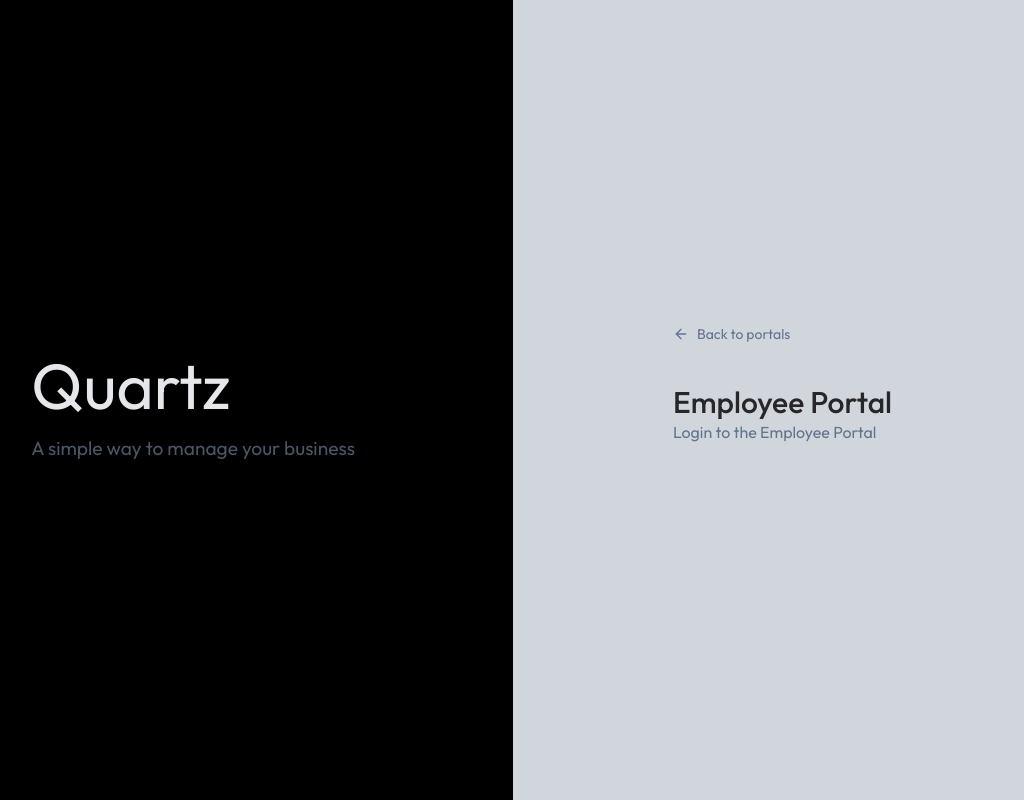
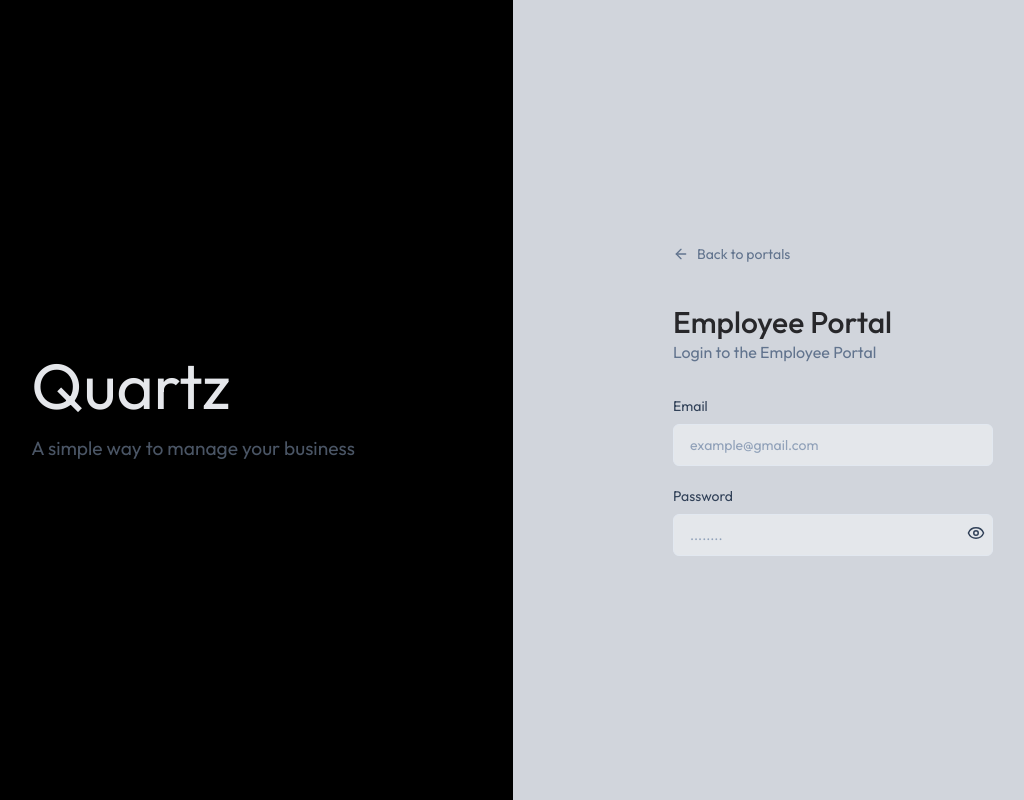
Before and after one commit to adnan-sami-dev/mern_ems, a React (Vite) app in the folder front_end/: page /login/employee in a window 1280 px wide. Shown: the whole page, without its empty margins (127-1151 px from the left). Built offline with nearby package versions, Linux system fonts and the light colour scheme.

Commit message:
updated login form UI

```diff
--- a/front_end/src/components/LoginForms.jsx
+++ b/front_end/src/components/LoginForms.jsx
@@ -1,22 +1,26 @@
 import React from 'react'
 import LoginBanner from './LoginBanner'
-import { ArrowLeftIcon } from 'lucide-react'
+import { ArrowLeftIcon, Eye, EyeOff } from 'lucide-react'
 import { Link } from 'react-router-dom'
 import { useState } from 'react'
 
 const LoginForms = ({role, heading, subheading}) => {
   const [email, setEmail] = useState("")
   const [password, setPassword] = useState("")
-  const [showPassword, setShowPassword] = useState("")
+  const [showPassword, setShowPassword] = useState(false)
   const [error, setError] = useState("")
-  const [loading, setLoading] = useState("")
+  const [loading, setLoading] = useState(false)
+
+  const handleLogin = async(e) => {
+    e.preventDefault()
+  }
 
   return (
     <div className="min-h-screen flex flex-col md:flex-row bg-gray-300" >
       <LoginBanner />
 
       <div className="flex-1 mx-auto flex justify-center items-center flex-col">
-        <div className="w-full md:w-1/2 animate-fade-in">
+        {!error && (<div className="w-full md:w-1/2 animate-fade-in">
           <Link to="/login"
             className="inline-flex items-center gap-2 text-slate-500 text-sm mb-10
             hover:text-slate-700 transition-colors " >
@@ -28,7 +32,42 @@ const LoginForms = ({role, heading, subheading}) => {
             <h1 className="text-2xl sm:text-3xl font-medium text-zinc-800">{heading}</h1>
             <span className="text-slate-500 text-sm sm:text-base mt-2">{subheading}</span>
           </div>
+
+          <form onSubmit={handleLogin} className = "space-y-5">
+            {/* input fields */}
+            <div>
+              <label className = "block mb-2 text-slate-700 text-sm">Email</label>
+              <input type="email" onChange={(e) => setEmail(e.target.value)} value={email}
+                required placeholder="example@gmail.com"/>
+            </div>
+            <div>
+              <label className = "block mb-2 text-slate-700 text-sm">Password</label>
+              <div className = "relative">
+                <input type={showPassword ? "text" : "password"} onChange={(e) => setPassword(e.target.value)} value={password}
+                required placeholder="........" className = "pr-11" />
+                <button type="button" onClick={() => setShowPassword(!showPassword)}
+                  className = "absolute right-0 top-0 translate-y-2.5 -translate-x-2 text-slate-700">
+                  {showPassword? <EyeOff size={18} /> : <Eye size={18} />}
+                </button>
+              </div>
+            </div>
+          </form>
         </div>
+        )}
+
+        {error && (
+          <div className = "flex-1 mx-auto flex justify-center items-center flex-col" >
+            <Link to="/login"
+              className="inline-flex items-center gap-2 text-slate-500 text-sm mb-10
+              hover:text-slate-700 transition-colors " >
+              <ArrowLeftIcon size={16} />
+              Back to portals
+            </Link>
+            <div className = "text-pink-800">
+              {error}
+            </div>
+          </div>
+        )}
       </div>
     </div>
   )
```
